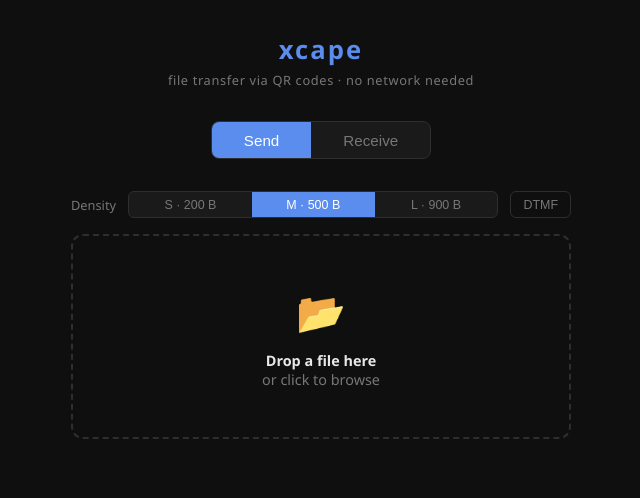
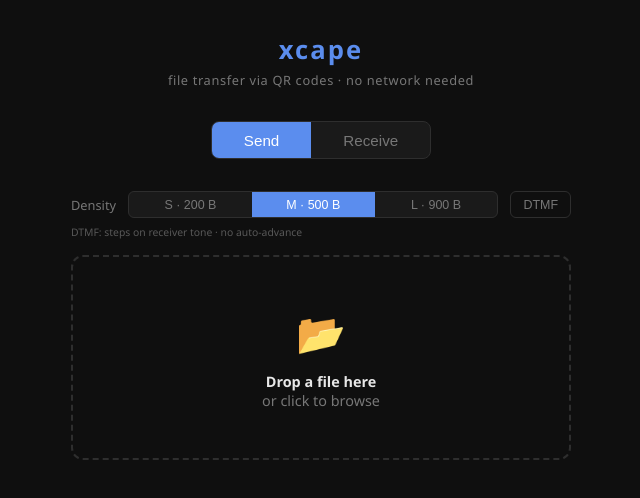
Before and after one commit to gfilardo/xcape, a website with bundled scripts: page src/index.html in a window 1280 px wide. Shown: the whole page, without its empty margins (319-959 px from the left). Built offline with nearby package versions, Linux system fonts and the light colour scheme.

Commit message:
Add DTMF section in readme, label in the UI

```diff
--- a/src/index.html
+++ b/src/index.html
@@ -27,6 +27,7 @@
       </div>
       <button id="dtmf-send-btn" class="seg-single">DTMF</button>
     </div>
+    <p class="dtmf-hint">DTMF: steps on receiver tone · no auto-advance</p>
 
     <div id="drop-zone">
       <div class="icon">📂</div>
@@ -68,6 +69,7 @@
       <button id="dtmf-recv-btn" class="seg-single">DTMF</button>
       <button id="reset-recv-early-btn" class="icon-btn" title="Start over">&#x21BA;</button>
     </div>
+    <p class="dtmf-hint">DTMF: beeps on each new chunk · sender steps on tone</p>
 
     <button class="btn btn-primary" id="start-camera-btn">Start Camera</button>
 
--- a/src/style.css
+++ b/src/style.css
@@ -228,6 +228,14 @@ input[type=range] {
 
 .controls.disabled { opacity: 0.35; pointer-events: none; }
 
+.dtmf-hint {
+  font-size: 0.65rem;
+  color: var(--text-dim);
+  opacity: 0.7;
+  margin-top: -0.6rem;
+  margin-bottom: 1rem;
+}
+
 /* ── RECEIVE ── */
 #video-wrap {
   position: relative;
```
Also changed, not shown: README.md.
